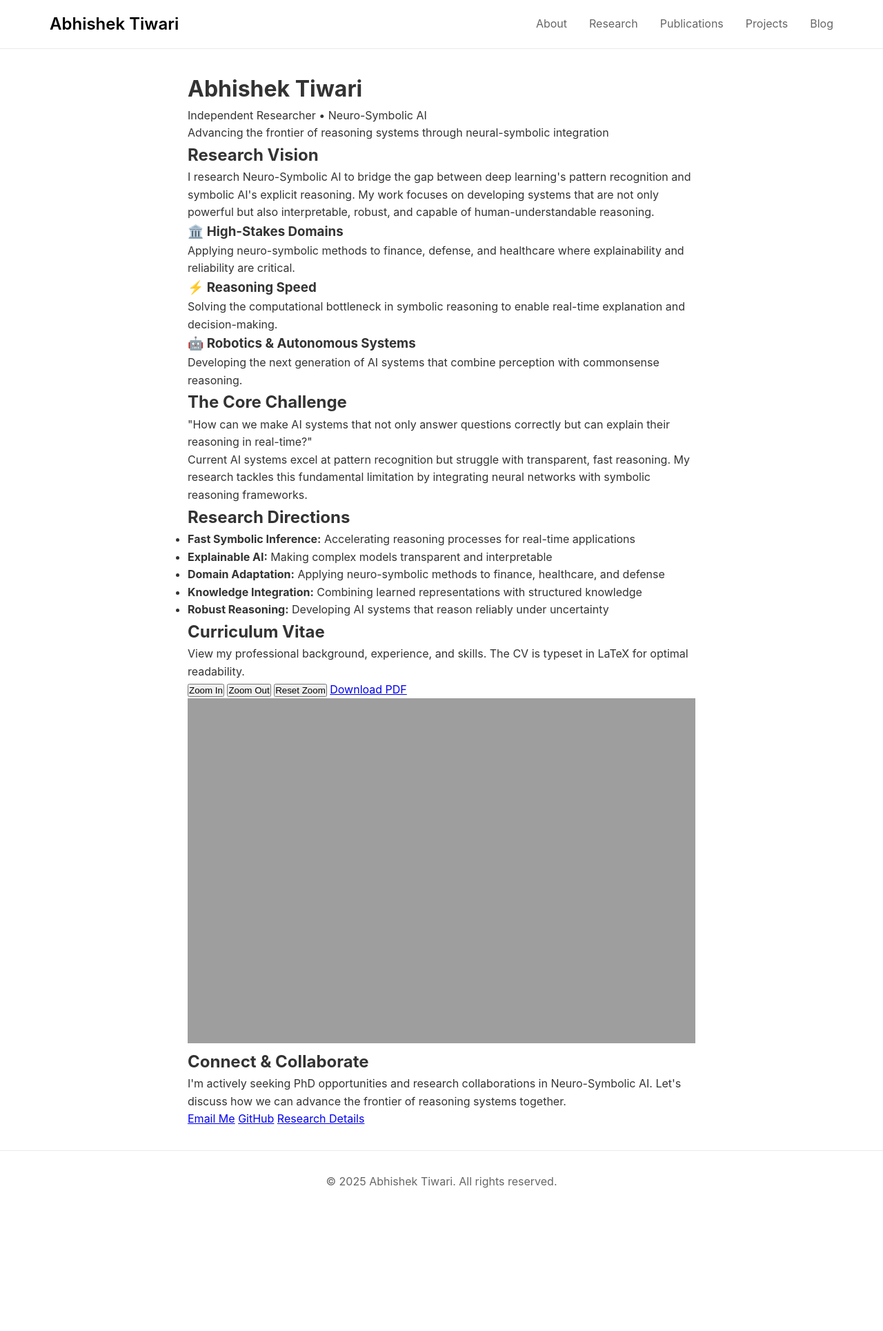
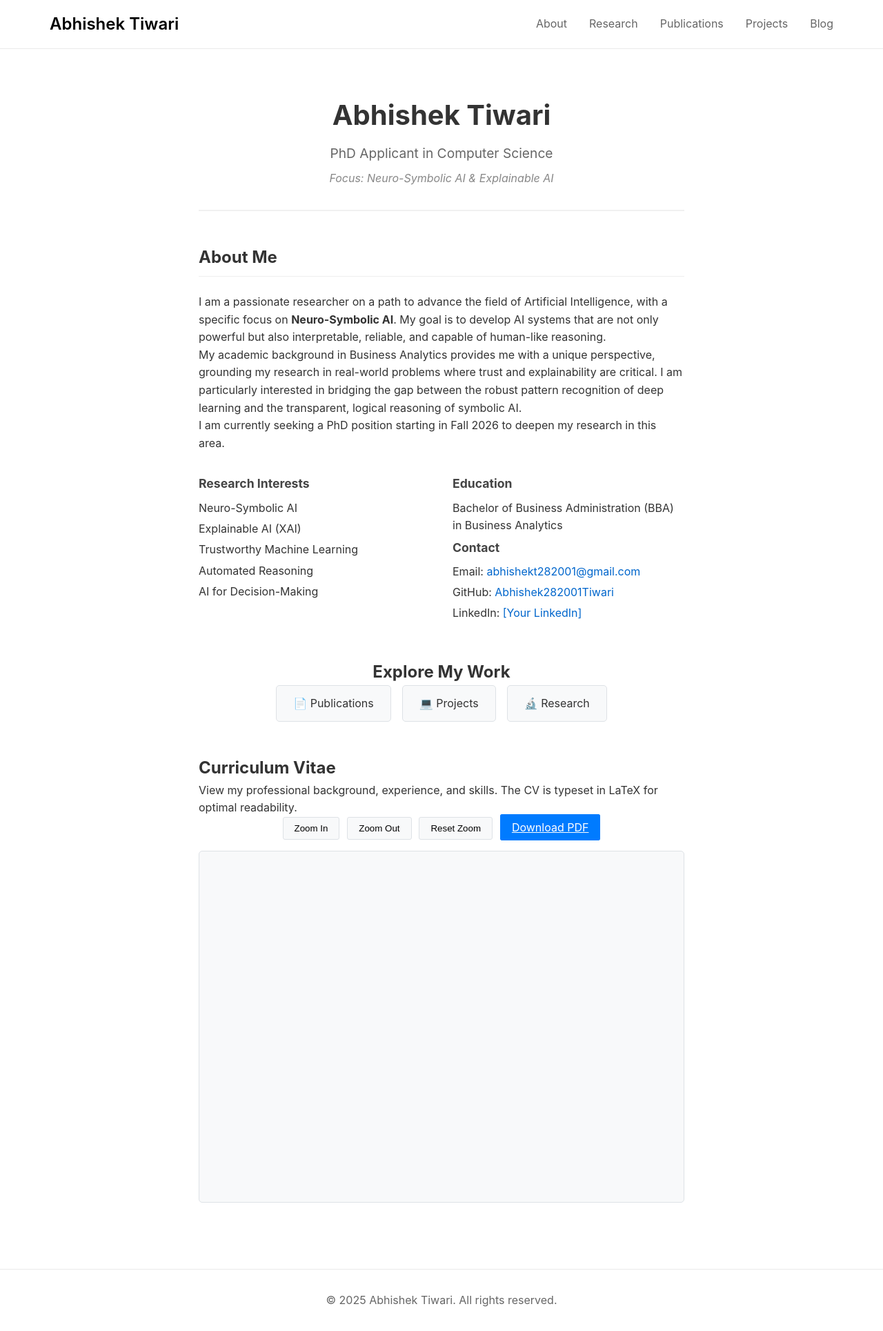
Before and after one commit to Abhishek282001Tiwari/Personal_Website, a Jekyll site: the page built from index.md, in a window 1280 px wide. Shown: the whole page at 69% size. Built offline with Jekyll 4.4.1, drawn with Linux system fonts in a browser that asks for light colours; before the commit the page ends 1758 px from its top, so only the background shows below that.

Commit message:
Redesigned landing page with simplified layout and professional about section

```diff
--- a/index.md
+++ b/index.md
@@ -1,97 +1,245 @@
 ---
 layout: default
-title: Home
+title: Abhishek Tiwari
 ---
 
-<div class="hero">
-    <div class="hero-content">
+<div class="simple-container">
+    <!-- Header Section -->
+    <header class="simple-header">
         <h1>Abhishek Tiwari</h1>
-        <p class="hero-tagline">Independent Researcher • Neuro-Symbolic AI</p>
-        <p class="hero-mission">Advancing the frontier of reasoning systems through neural-symbolic integration</p>
-    </div>
-</div>
+        <p class="header-subtitle">PhD Applicant in Computer Science</p>
+        <p class="header-focus">Focus: Neuro-Symbolic AI & Explainable AI</p>
+    </header>
 
-<div class="research-focus">
-    <h2>Research Vision</h2>
-    <p>I research Neuro-Symbolic AI to bridge the gap between deep learning's pattern recognition and symbolic AI's explicit reasoning. My work focuses on developing systems that are not only powerful but also interpretable, robust, and capable of human-understandable reasoning.</p>
+    <!-- About Me Section -->
+    <section class="about-section">
+        <h2>About Me</h2>
+        <p>I am a passionate researcher on a path to advance the field of Artificial Intelligence, with a specific focus on <strong>Neuro-Symbolic AI</strong>. My goal is to develop AI systems that are not only powerful but also interpretable, reliable, and capable of human-like reasoning.</p>
 
-    <div class="applications-grid">
-        <div class="application-card">
-            <h3>🏛️ High-Stakes Domains</h3>
-            <p>Applying neuro-symbolic methods to finance, defense, and healthcare where explainability and reliability are critical.</p>
+        <p>My academic background in Business Analytics provides me with a unique perspective, grounding my research in real-world problems where trust and explainability are critical. I am particularly interested in bridging the gap between the robust pattern recognition of deep learning and the transparent, logical reasoning of symbolic AI.</p>
+
+        <p>I am currently seeking a PhD position starting in Fall 2026 to deepen my research in this area.</p>
+
+        <div class="details-grid">
+            <div class="detail-column">
+                <h3>Research Interests</h3>
+                <ul>
+                    <li>Neuro-Symbolic AI</li>
+                    <li>Explainable AI (XAI)</li>
+                    <li>Trustworthy Machine Learning</li>
+                    <li>Automated Reasoning</li>
+                    <li>AI for Decision-Making</li>
+                </ul>
+            </div>
+
+            <div class="detail-column">
+                <h3>Education</h3>
+                <ul>
+                    <li>Bachelor of Business Administration (BBA) in Business Analytics</li>
+                </ul>
+
+                <h3>Contact</h3>
+                <ul class="contact-list">
+                    <li>Email: <a href="mailto:abhishekt282001@gmail.com">abhishekt282001@gmail.com</a></li>
+                    <li>GitHub: <a href="https://github.com/Abhishek282001Tiwari" target="_blank">Abhishek282001Tiwari</a></li>
+                    <li>LinkedIn: <a href="[Your LinkedIn URL]" target="_blank">[Your LinkedIn]</a></li>
+                </ul>
+            </div>
         </div>
-        <div class="application-card">
-            <h3>⚡ Reasoning Speed</h3>
-            <p>Solving the computational bottleneck in symbolic reasoning to enable real-time explanation and decision-making.</p>
+    </section>
+
+    <!-- Quick Links -->
+    <section class="links-section">
+        <h2>Explore My Work</h2>
+        <div class="link-buttons">
+            <a href="/Personal_Website/publications" class="link-btn">📄 Publications</a>
+            <a href="/Personal_Website/projects" class="link-btn">💻 Projects</a>
+            <a href="/Personal_Website/research" class="link-btn">🔬 Research</a>
         </div>
-        <div class="application-card">
-            <h3>🤖 Robotics & Autonomous Systems</h3>
-            <p>Developing the next generation of AI systems that combine perception with commonsense reasoning.</p>
+    </section>
+
+    <!-- CV Section (Keep exactly as you have it) -->
+    <section class="cv-section">
+        <h2>Curriculum Vitae</h2>
+        <p>View my professional background, experience, and skills. The CV is typeset in LaTeX for optimal readability.</p>
+
+        <div class="cv-preview">
+            <div class="cv-controls">
+                <button onclick="zoomInCV()" class="cv-btn">Zoom In</button>
+                <button onclick="zoomOutCV()" class="cv-btn">Zoom Out</button>
+                <button onclick="resetZoomCV()" class="cv-btn">Reset Zoom</button>
+                <a href="https://abhishek282001tiwari.github.io/Personal_Website/assets/cv/cv.pdf" download class="cv-btn download-btn">Download PDF</a>
+            </div>
+
+            <div class="pdf-viewer">
+                <iframe
+                    id="cv-pdf"
+                    src="https://abhishek282001tiwari.github.io/Personal_Website/assets/cv/cv.pdf#view=FitH"
+                    width="100%"
+                    height="500"
+                    frameborder="0"
+                    allowfullscreen>
+                </iframe>
+            </div>
         </div>
-    </div>
-</div>
-
-<div class="core-problem">
-    <h2>The Core Challenge</h2>
-    <blockquote>
-        "How can we make AI systems that not only answer questions correctly but can explain their reasoning in real-time?"
-    </blockquote>
-    <p>Current AI systems excel at pattern recognition but struggle with transparent, fast reasoning. My research tackles this fundamental limitation by integrating neural networks with symbolic reasoning frameworks.</p>
-</div>
-
-<div class="research-areas">
-    <h2>Research Directions</h2>
-    <ul class="research-list">
-        <li><strong>Fast Symbolic Inference:</strong> Accelerating reasoning processes for real-time applications</li>
-        <li><strong>Explainable AI:</strong> Making complex models transparent and interpretable</li>
-        <li><strong>Domain Adaptation:</strong> Applying neuro-symbolic methods to finance, healthcare, and defense</li>
-        <li><strong>Knowledge Integration:</strong> Combining learned representations with structured knowledge</li>
-        <li><strong>Robust Reasoning:</strong> Developing AI systems that reason reliably under uncertainty</li>
-    </ul>
-</div>
-
-<!-- CV SECTION -->
-<div class="cv-section">
-    <h2>Curriculum Vitae</h2>
-    <p>View my professional background, experience, and skills. The CV is typeset in LaTeX for optimal readability.</p>
-
-    <div class="cv-preview">
-        <div class="cv-controls">
-            <button onclick="zoomInCV()" class="cv-btn">Zoom In</button>
-            <button onclick="zoomOutCV()" class="cv-btn">Zoom Out</button>
-            <button onclick="resetZoomCV()" class="cv-btn">Reset Zoom</button>
-            <a href="https://abhishek282001tiwari.github.io/Personal_Website/assets/cv/cv.pdf" download class="cv-btn download-btn">Download PDF</a>
-        </div>
-
-        <div class="pdf-viewer">
-            <iframe
-                id="cv-pdf"
-                src="https://abhishek282001tiwari.github.io/Personal_Website/assets/cv/cv.pdf#view=FitH"
-                width="100%"
-                height="500"
-                frameborder="0"
-                allowfullscreen>
-            </iframe>
-        </div>
-    </div>
-</div>
-
-<div class="cta-section">
-    <h2>Connect & Collaborate</h2>
-    <p>I'm actively seeking PhD opportunities and research collaborations in Neuro-Symbolic AI. Let's discuss how we can advance the frontier of reasoning systems together.</p>
-    <div class="contact-links">
-        <a href="mailto:abhishekt282001@gmail.com" class="contact-btn">Email Me</a>
-        <a href="https://github.com/Abhishek282001Tiwari" class="contact-btn">GitHub</a>
-        <a href="/Personal_Website/research" class="contact-btn">Research Details</a>
-    </div>
+    </section>
 </div>
 
 <style>
-/* ... (all your existing CSS styles) ... */
+.simple-container {
+    max-width: 800px;
+    margin: 0 auto;
+    padding: 2rem 1rem;
+    line-height: 1.6;
+}
+
+.simple-header {
+    text-align: center;
+    margin-bottom: 3rem;
+    border-bottom: 2px solid #f0f0f0;
+    padding-bottom: 2rem;
+}
+
+.simple-header h1 {
+    font-size: 2.5rem;
+    margin-bottom: 0.5rem;
+    color: #333;
+}
+
+.header-subtitle {
+    font-size: 1.2rem;
+    color: #666;
+    margin-bottom: 0.5rem;
+}
+
+.header-focus {
+    font-size: 1rem;
+    color: #888;
+    font-style: italic;
+}
+
+.about-section {
+    margin-bottom: 3rem;
+}
+
+.about-section h2 {
+    color: #333;
+    border-bottom: 1px solid #eee;
+    padding-bottom: 0.5rem;
+    margin-bottom: 1.5rem;
+}
+
+.details-grid {
+    display: grid;
+    grid-template-columns: 1fr 1fr;
+    gap: 2rem;
+    margin-top: 2rem;
+}
+
+@media (max-width: 768px) {
+    .details-grid {
+        grid-template-columns: 1fr;
+    }
+}
+
+.detail-column h3 {
+    color: #444;
+    margin-bottom: 0.5rem;
+    font-size: 1.1rem;
+}
+
+.detail-column ul {
+    list-style: none;
+    padding-left: 0;
+}
+
+.detail-column li {
+    margin-bottom: 0.3rem;
+    padding-left: 0;
+}
+
+.contact-list a {
+    color: #0066cc;
+    text-decoration: none;
+}
+
+.contact-list a:hover {
+    text-decoration: underline;
+}
+
+.links-section {
+    margin-bottom: 3rem;
+    text-align: center;
+}
+
+.link-buttons {
+    display: flex;
+    gap: 1rem;
+    justify-content: center;
+    flex-wrap: wrap;
+}
+
+.link-btn {
+    padding: 0.8rem 1.5rem;
+    background-color: #f8f9fa;
+    border: 1px solid #dee2e6;
+    border-radius: 5px;
+    text-decoration: none;
+    color: #333;
+    transition: all 0.2s ease;
+}
+
+.link-btn:hover {
+    background-color: #e9ecef;
+    border-color: #adb5bd;
+    transform: translateY(-1px);
+}
+
+/* Keep your existing CV section styles */
+.cv-section {
+    margin-bottom: 2rem;
+}
+
+.cv-controls {
+    margin-bottom: 1rem;
+    text-align: center;
+}
+
+.cv-btn {
+    padding: 0.5rem 1rem;
+    margin: 0 0.2rem;
+    background-color: #f8f9fa;
+    border: 1px solid #dee2e6;
+    border-radius: 3px;
+    cursor: pointer;
+    transition: background-color 0.2s;
+}
+
+.cv-btn:hover {
+    background-color: #e9ecef;
+}
+
+.download-btn {
+    background-color: #007bff;
+    color: white;
+    border-color: #007bff;
+}
+
+.download-btn:hover {
+    background-color: #0056b3;
+    border-color: #0056b3;
+}
+
+.pdf-viewer {
+    border: 1px solid #dee2e6;
+    border-radius: 5px;
+    overflow: hidden;
+    background-color: #f8f9fa;
+}
 </style>
 
 <script>
-// CV Zoom Functions
+// Your existing CV zoom functions
 let currentZoomCV = 1;
 const zoomStepCV = 0.1;
 const minZoomCV = 0.5;
```
